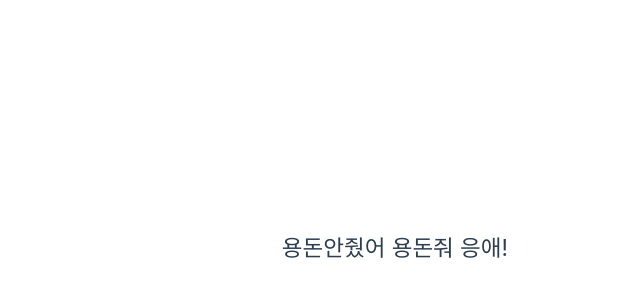
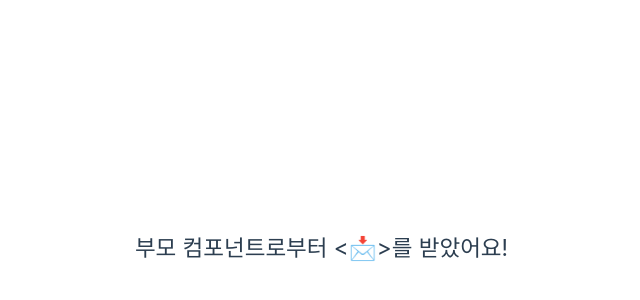
Before and after one commit to parc02-hello-vue/parc02-hello-vue.github.io, a Vue app: page / in a window 1280 px wide. Shown: the part 152-452 px from the top of the page, without its empty margins (132-772 px from the left). Built offline with nearby package versions, Linux system fonts and the light colour scheme.

Commit message:
child-parent

```diff
--- a/src/App.vue
+++ b/src/App.vue
@@ -1,8 +1,10 @@
 <script setup>
 import Child from './components/Child.vue'
+import { ref} from 'vue'
 
+const pocketMoney = ref('부모 컴포넌트로부터 <📩>를 받았어요!')
 </script>
 
 <template>
-<Child/>
+<Child :pocketMoney="pocketMoney"/>
 </template>
```
